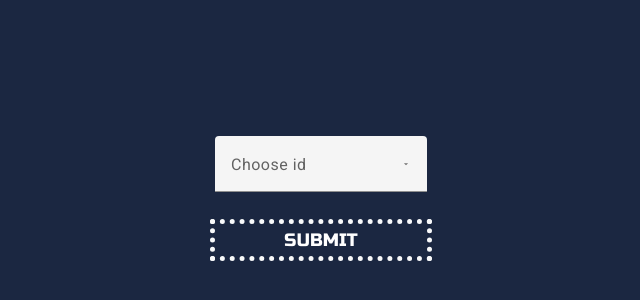
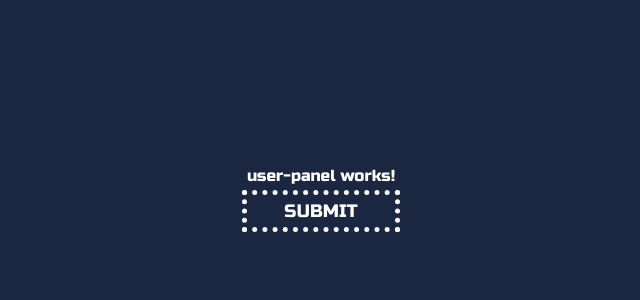
Before and after one commit to Bjoref/angular-chess, an Angular app: page / in a window 1280 px wide. Shown: the part 204-504 px from the top of the page, without its empty margins (319-959 px from the left). Built offline with nearby package versions, Linux system fonts and the light colour scheme.

Commit message:
user panel template

```diff
--- a/src/app/components/login-page/login-page.component.html
+++ b/src/app/components/login-page/login-page.component.html
@@ -1,3 +1,4 @@
+<app-user-panel></app-user-panel>
 <form (submit)="onSubmit($event)" [formGroup]="form" class="login-page__form">
   <div class="form-group login-page__form-group">
     <ui-select
--- a/src/app/components/login-page/login-page.component.ts
+++ b/src/app/components/login-page/login-page.component.ts
@@ -5,11 +5,12 @@ import { UserService } from '../../services/user-service.service';
 import { GameService } from '../../services/game.service';
 import { UiSelectComponent } from '../ui/ui-select/ui-select.component';
 import { UiButtonComponent } from '../ui/ui-button/ui-button.component';
+import { UserPanelComponent } from '../user-panel/user-panel.component';
 
 @Component({
   selector: 'app-login-page',
   standalone: true,
-  imports: [FormsModule, ReactiveFormsModule, UiSelectComponent, UiButtonComponent],
+  imports: [FormsModule, ReactiveFormsModule, UiSelectComponent, UiButtonComponent, UserPanelComponent],
   templateUrl: './login-page.component.html',
   styleUrls: ['./login-page.component.scss'],
 })
--- /dev/null
+++ b/src/app/components/ui/ui-input/ui-input.component.html
@@ -0,0 +1 @@
+<p>ui-input works!</p>
--- a/src/app/components/ui/ui-select/ui-select.component.html
+++ b/src/app/components/ui/ui-select/ui-select.component.html
@@ -1,16 +1,19 @@
 <!-- ui-select.component.html -->
 <div class="ui-select">
-  <mat-form-field>
+  <!-- <mat-form-field
+    panelClass="ui-select__select"
+  >
     <mat-label class="ui-select__label">{{ labelText }}</mat-label>
     <mat-select
       [value]="value"
       [required]="isRequired"
       [disabled]="isDisabled"
       (selectionChange)="onSelectChange($event.value)"
+      panelClass="ui-select__select"
       class="ui-select__select">
         <ng-container *ngFor="let value of values">
           <mat-option class="ui-select__options" [value]="value.id">{{ value.text }}</mat-option>
         </ng-container>
     </mat-select>
-  </mat-form-field>
+  </mat-form-field> -->
 </div>
--- a/src/app/components/ui/ui-select/ui-select.component.scss
+++ b/src/app/components/ui/ui-select/ui-select.component.scss
@@ -2,5 +2,6 @@
     display: flex;
     flex-direction: column;
     align-items: center;
-    gap: 20px
+    gap: 20px;
+
 }
--- a/src/app/components/ui/ui-select/ui-select.component.ts
+++ b/src/app/components/ui/ui-select/ui-select.component.ts
@@ -1,4 +1,4 @@
-import { Component, Input, forwardRef } from '@angular/core';
+import { Component, Input, forwardRef, ViewEncapsulation } from '@angular/core';
 import { ControlValueAccessor, NG_VALUE_ACCESSOR } from '@angular/forms';
 import { SelectValue } from '../../../models/ui';
 import { CommonModule } from '@angular/common';
@@ -22,6 +22,7 @@ import { MatCheckboxModule } from '@angular/material/checkbox';
   ],
   templateUrl: './ui-select.component.html',
   styleUrls: ['./ui-select.component.scss'],
+  encapsulation: ViewEncapsulation.None,
   providers: [
     {
       provide: NG_VALUE_ACCESSOR,
--- /dev/null
+++ b/src/app/components/user-panel/user-panel.component.html
@@ -0,0 +1 @@
+<p>user-panel works!</p>
```
Also changed, not shown: src/app/components/ui/ui-input/ui-input.component.ts (added, +12 -0 lines), src/app/components/user-panel/user-panel.component.ts (added, +12 -0 lines), src/app/components/ui/ui-input/ui-input.component.scss (added), src/app/components/user-panel/user-panel.component.scss (added).
